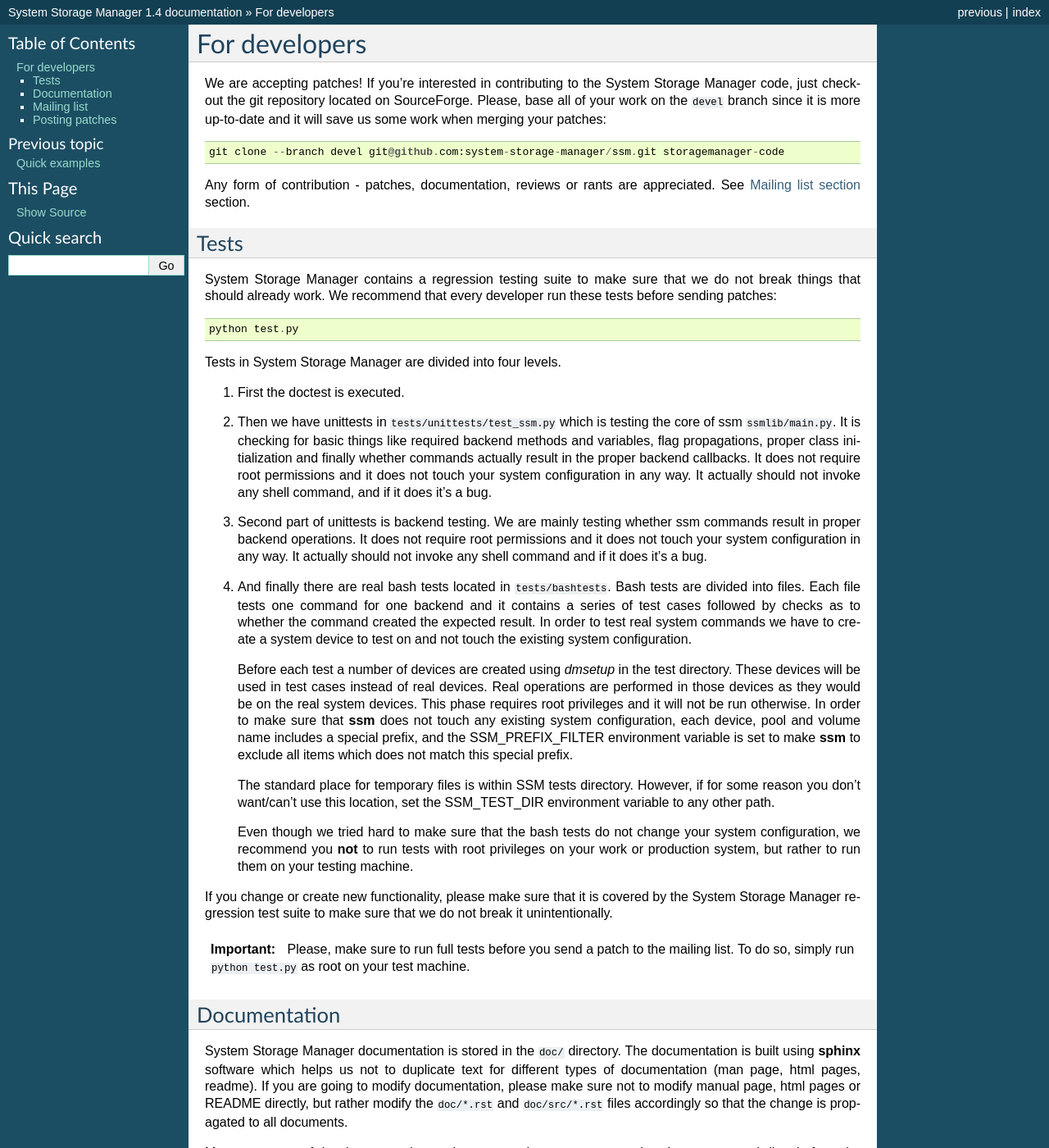
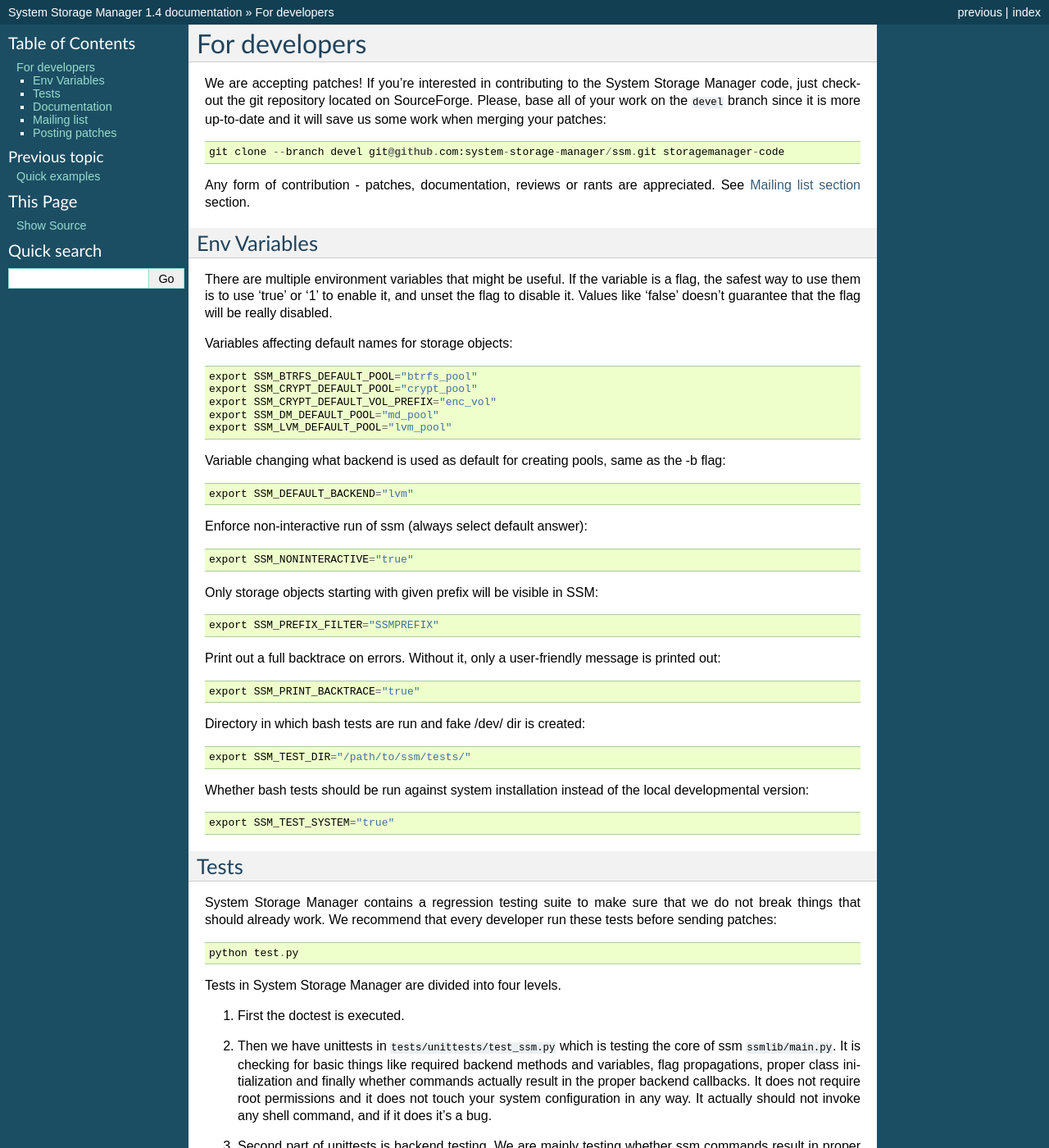
Before and after one commit to system-storage-manager/ssm, a Sphinx documentation site: the page built from doc/src/for_developers.rst, in a window 1280 px wide and 1400 px high. Shown: the whole window at 82% size. Built offline with Sphinx 7.4.7, drawn with Linux system fonts in a browser that asks for light colours.

Commit message:
docs: list used environment variables in one place
Make it clear what env vars ssm uses.

Signed-off-by: Jan Tulak <jtulak@redhat.com>

```diff
--- a/doc/src/for_developers.rst
+++ b/doc/src/for_developers.rst
@@ -15,6 +15,49 @@
 appreciated. See :ref:`Mailing list section <mailing-list>` section.
 
 .. _test-section:
+
+Env Variables
+-------------
+There are multiple environment variables that might be useful. If the variable
+is a flag, the safest way to use them is to use 'true' or '1' to enable it,
+and unset the flag to disable it. Values like 'false' doesn't guarantee that
+the flag will be really disabled.
+
+Variables affecting default names for storage objects::
+
+    export SSM_BTRFS_DEFAULT_POOL="btrfs_pool"
+    export SSM_CRYPT_DEFAULT_POOL="crypt_pool"
+    export SSM_CRYPT_DEFAULT_VOL_PREFIX="enc_vol"
+    export SSM_DM_DEFAULT_POOL="md_pool"
+    export SSM_LVM_DEFAULT_POOL="lvm_pool"
+
+Variable changing what backend is used as default for creating pools, same as
+the -b flag::
+
+    export SSM_DEFAULT_BACKEND="lvm"
+
+Enforce non-interactive run of ssm (always select default answer)::
+
+    export SSM_NONINTERACTIVE="true"
+
+Only storage objects starting with given prefix will be visible in SSM::
+
+    export SSM_PREFIX_FILTER="SSMPREFIX"
+
+Print out a full backtrace on errors. Without it, only a user-friendly message
+is printed out::
+
+    export SSM_PRINT_BACKTRACE="true"
+
+Directory in which bash tests are run and fake /dev/ dir is created::
+
+    export SSM_TEST_DIR="/path/to/ssm/tests/"
+
+Whether bash tests should be run against system installation instead of the local
+developmental version::
+
+    export SSM_TEST_SYSTEM="true"
+
 
 Tests
 -----
```
